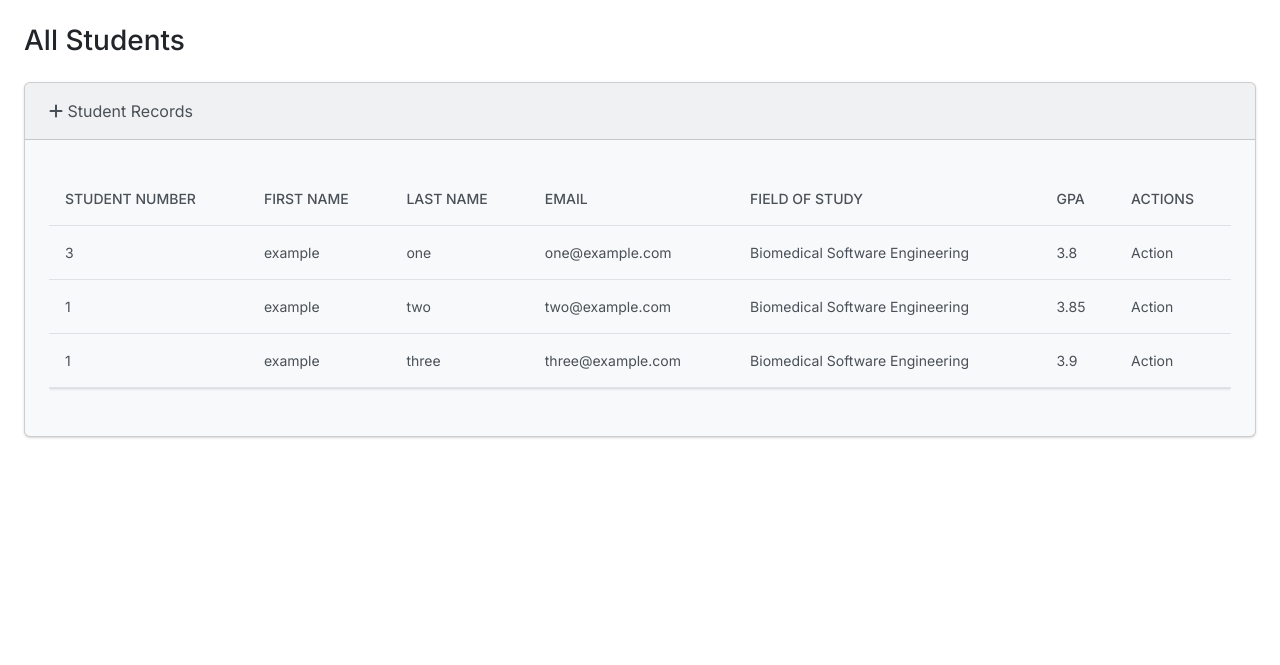
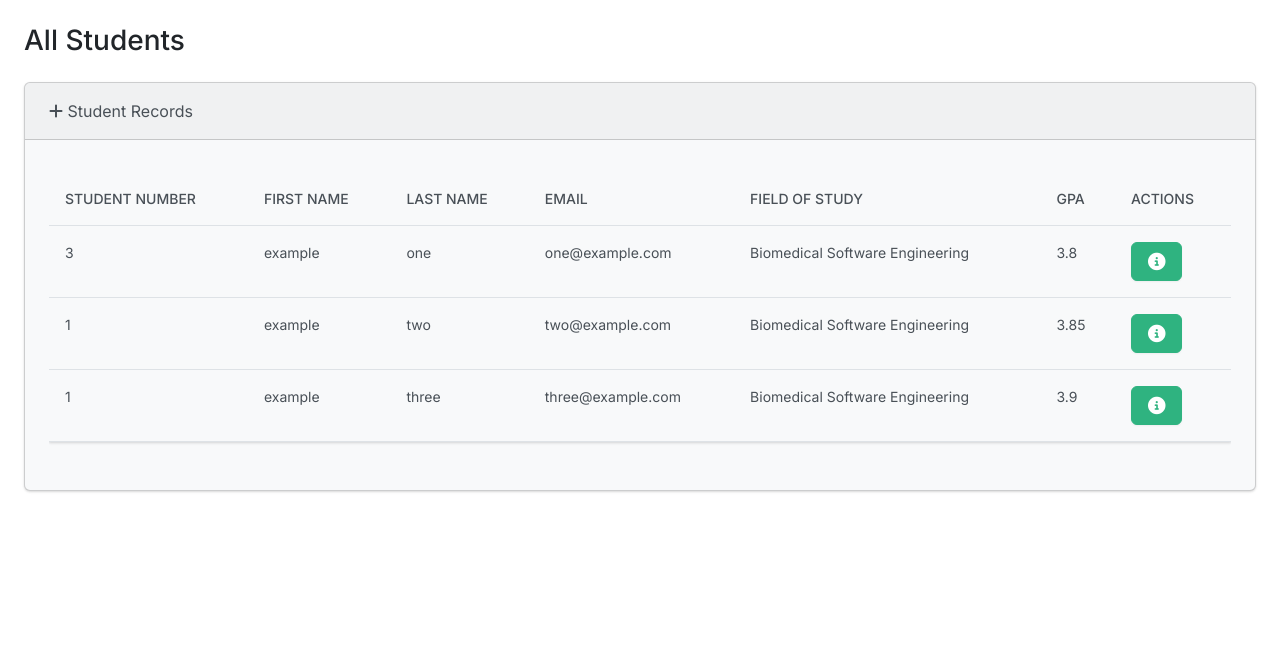
Before and after one commit to mzhasan00/Django-Student-Management-System, a Django app: page / in a window 1280 px wide. Shown: the part 67-732 px from the top of the page. Run offline with Django 4.2, Linux system fonts and the light colour scheme; data comes from the database, SQL or seed files in the repository; some libraries are stand-ins or nearby versions.

Commit message:
info button added

```diff
--- a/students/templates/students/index.html
+++ b/students/templates/students/index.html
@@ -71,7 +71,11 @@
                                             <td>{{ student.email }}</td>
                                             <td>{{ student.field_of_study }}</td>
                                             <td>{{ student.gpa }}</td>
-                                            <td>Action</td>
+                                            <td>
+                                                <button type="button" class="btn btn-success me-1" href="{% url 'view_student' student.id %}" data-bs-toggle="modal" data-bs-target="#myModel {{student.id}}">
+                                                    <i class="fa-solid fa-circle-info fa-lg"></i>
+                                                </button>
+                                            </td>
                                           </tr>
                                           {% endfor %}
                                     </tbody>
```
